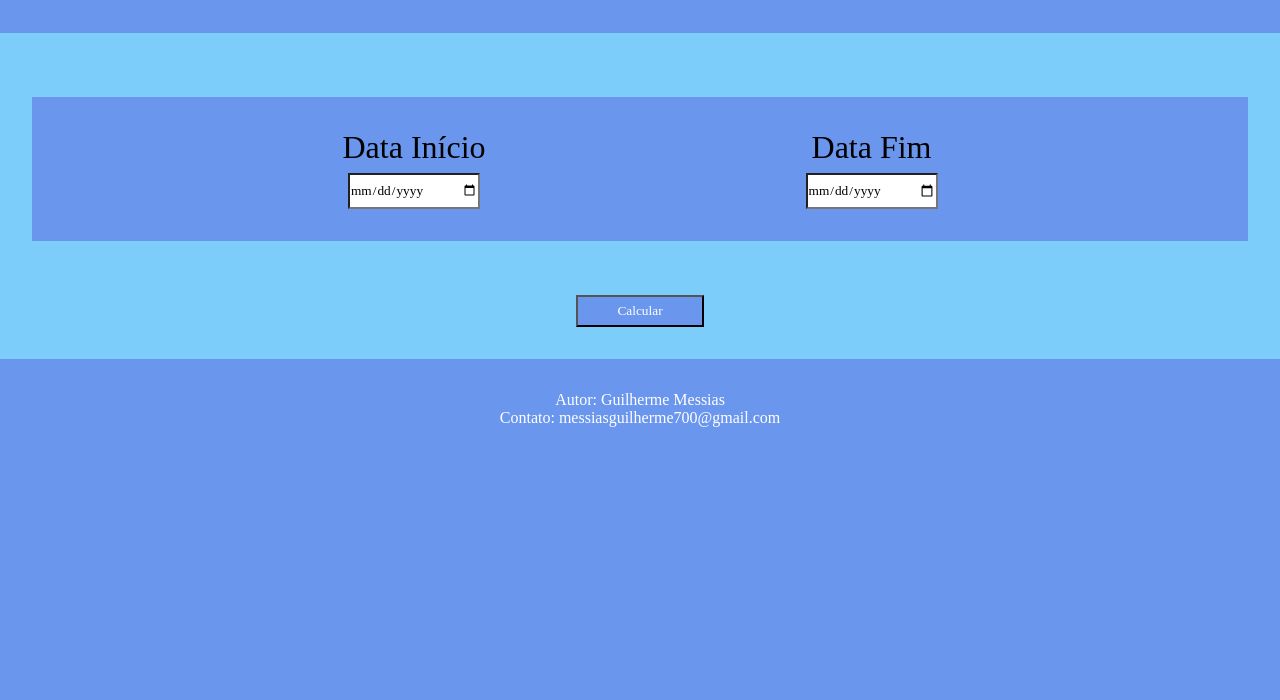
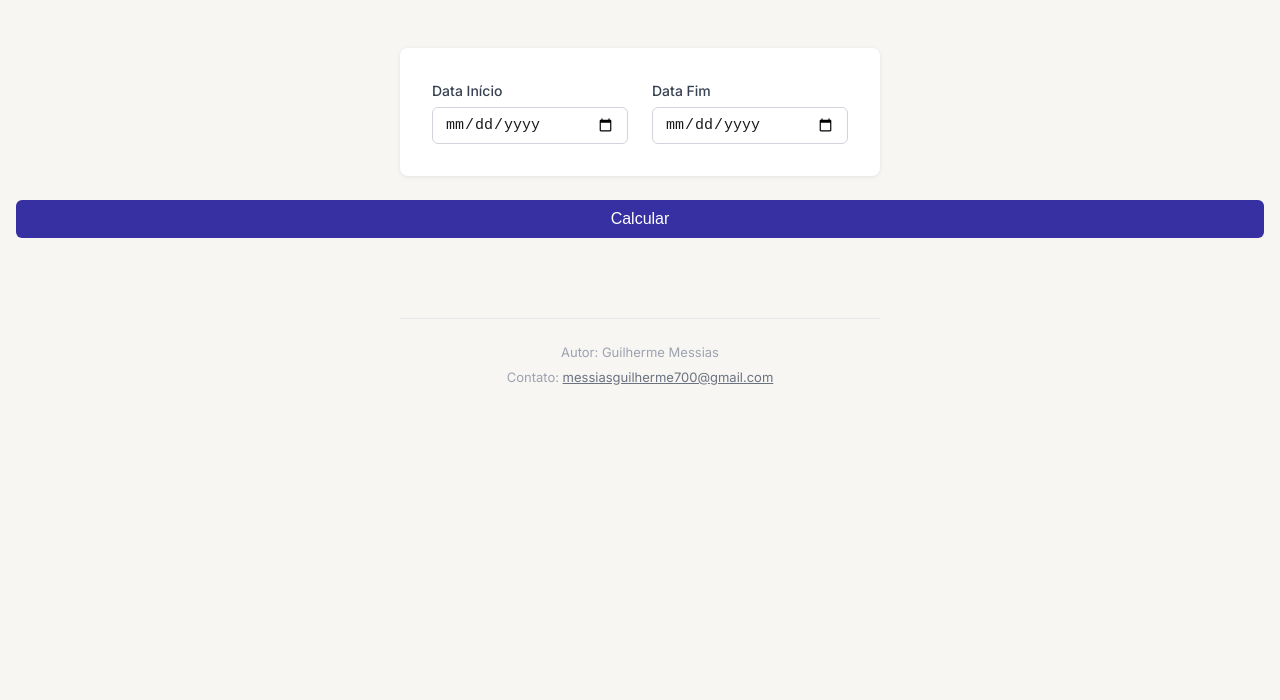
Before and after one commit to guilherme-messias/calculadora-de-datas, a website with bundled scripts: page public/index.html in a window 1280 px wide. Shown: the part 100-800 px from the top of the page. Built offline with nearby package versions, Linux system fonts and the light colour scheme; a web font is replaced by a local one.

Commit message:
Melhora a estrutura e estilo da página inicial e de resultados, adicionando acessibilidade e ajustando o design dos botões.

```diff
--- a/public/index.html
+++ b/public/index.html
@@ -4,6 +4,9 @@
     <meta charset="UTF-8" />
     <meta name="viewport" content="width=device-width, initial-scale=1.0" />
     <title>Calculando dias entre duas datas</title>
+    <link rel="preconnect" href="https://fonts.googleapis.com" />
+    <link rel="preconnect" href="https://fonts.gstatic.com" crossorigin />
+    <link href="https://fonts.googleapis.com/css2?family=Inter:wght@400;500;600&display=swap" rel="stylesheet" />
     <link rel="stylesheet" href="./styles/style.css" />
     <script src="../dist/index.js" type="module" defer></script>
   </head>
@@ -12,25 +15,17 @@
       <h1>Calculando Dias Entre Duas Datas</h1>
     </header>
     <main>
-      <div id="container-date">
-
-        <div id="container-startDate">
-
+      <section id="container-date" aria-label="Calculadora de datas">
+        <div id="container-startDate" class="field-group">
           <label for="startDate">Data Início</label>
-          <br>
           <input type="date" id="startDate" name="startDate" required />
         </div>
-
-        <div id="container-endDate">
-
+        <div id="container-endDate" class="field-group">
           <label for="endDate">Data Fim</label>
-          <br>
           <input type="date" id="endDate" name="endDate" required />
         </div>
-
-      </div>
-      <br /><br /><br />
-      <input type="button" value="Calcular" id="btn-submit" class="btn btn-success"/>
+      </section>
+      <button type="button" id="btn-submit" class="btn btn-primary">Calcular</button>
     </main>
     <footer>
       <p>Autor: Guilherme Messias</p>
--- a/public/styles/style.css
+++ b/public/styles/style.css
@@ -1,90 +1,166 @@
-@import url("https://fonts.googleapis.com/css2?family=Koh+Santepheap:wght@100;300;400;700;900&display=swap");
-
 :root {
-  --color-primary: #6a96ee;
-  --color-secondary: #7ccdf9;
-  --color-tertiary: #fff;
-  --color-quaternary: #4447eb;
-  --color-quinary: #b352eb;
-  --color-senary: #9294eb;
-  --size-large: 8rem;
-  --size-medium: 5rem;
-  --size-small: 2rem;
+  --color-accent: #3730a3;
+  --color-text: #1a1a1a;
+  --color-background: #f7f6f3;
+  --radius: 8px;
 }
 
 * {
+  box-sizing: border-box;
   margin: 0;
   padding: 0;
-  font-family: "Koh Santepheap", serif;
-  background-color: var(--color-primary);
+}
+
+body {
+  background-color: var(--color-background);
+  color: var(--color-text);
+  font-family: "Inter", system-ui, sans-serif;
+  line-height: 1.5;
 }
 
 header {
-  color: var(--color-tertiary);
-  padding: 3rem;
+  padding: 2rem 1rem 0;
   text-align: center;
 }
 
+header h1 {
+  color: var(--color-text);
+  font-size: 1.5rem;
+  font-weight: 600;
+}
+
 main {
-  background-color: var(--color-secondary);
-  padding: var(--size-small);
+  padding: 1rem;
+}
+
+footer {
+  color: #9ca3af;
+  margin-top: 4rem;
+  padding: 1.5rem 1rem 0;
+  max-width: 480px;
+  margin-left: auto;
+  margin-right: auto;
+  border-top: 1px solid #e5e7eb;
+  text-align: center;
+  font-size: 0.8125rem;
+}
+
+footer p + p {
+  margin-top: 0.35rem;
+}
+
+footer a {
+  color: #6b7280;
+}
+
+footer a:hover {
+  text-decoration: underline;
+}
+
+#container-date {
+  max-width: 480px;
+  margin: 4rem auto 0;
+  padding: 2rem;
+  border-radius: var(--radius);
+  background-color: #ffffff;
+  box-shadow: 0 1px 4px rgba(0, 0, 0, 0.08);
+  display: flex;
+  gap: 1.5rem;
+}
+
+.field-group {
+  flex: 1;
+  display: flex;
+  flex-direction: column;
+  gap: 0.375rem;
+}
+
+label {
+  font-size: 0.875rem;
+  font-weight: 500;
+  color: #374151;
+}
+
+#result {
+  font-size: 1.25rem;
+  font-weight: 600;
+  color: var(--color-text);
   text-align: center;
 }
 
-footer {
-  background-color: var(--color-primary);
-  color: var(--color-tertiary);
-  padding: var(--size-small);
-  text-align: center;
-}
-
-#container-date {
-  display: flex;
-  justify-content: center;
-  align-items: center;
-  margin-top: var(--size-small);
-  font-size: var(--size-small);
-}
-
-#container-startDate {
-  padding: var(--size-small);
-  margin-right: var(--size-large);
-}
-
-#container-endDate {
-  padding: var(--size-small);
-  margin-left: var(--size-large);
-}
-
-#result {
-  padding: var(--size-small);
-}
-
 a {
-  color: var(--color-tertiary);
-  text-decoration: none;
+  color: #6b7280;
 }
 
 a:hover {
-  color: var(--color-secondary);
+  text-decoration: underline;
+}
+
+.btn,
+button {
+  width: 100%;
+  margin-top: 1.5rem;
+  padding: 0.625rem 1rem;
+  border-radius: 6px;
+  font-size: 1rem;
+  font-weight: 500;
+  cursor: pointer;
+}
+
+.btn-primary {
+  background-color: var(--color-accent);
+  color: #fff;
+  border: none;
+}
+
+.btn-primary:hover {
+  background-color: #312e81;
+}
+
+.btn-secondary {
+  background: transparent;
+  border: 1px solid var(--color-accent);
+  color: var(--color-accent);
+}
+
+.btn-secondary:hover {
+  background-color: var(--color-accent);
+  color: #fff;
+}
+
+input[type="date"] {
+  width: 100%;
+  padding: 0.5rem 0.75rem;
+  border: 1px solid #d1d5db;
+  border-radius: 6px;
+  background-color: #fff;
+  font-size: 0.9375rem;
+  color: var(--color-text);
+}
+
+input[type="date"]:focus {
+  outline: 2px solid var(--color-accent);
+  border-color: transparent;
+}
+
+.result-card {
+  max-width: 480px;
+  margin: 4rem auto 0;
+  padding: 2rem;
+  border-radius: var(--radius);
+  background-color: #ffffff;
+  box-shadow: 0 1px 4px rgba(0, 0, 0, 0.08);
 }
 
 #mainPageLink {
-  background-color: var(--color-secondary);
+  display: block;
+  margin-top: 1rem;
+  text-align: center;
+  color: var(--color-accent);
+  font-size: 0.9rem;
+  text-decoration: underline;
 }
 
 #mainPageLink:hover {
-  color: var(--color-primary);
+  color: #312e81;
 }
-
-input[type="date"] {
-  background-color: var(--color-tertiary);
-  width: var(--size-large);
-  height: var(--size-small);
-}
-
-input[type="button"] {
-  color: var(--color-tertiary);
-  width: var(--size-large);
-  height: var(--size-small);
-}
```
Also changed, not shown: public/result.html (+7 -5 lines).
